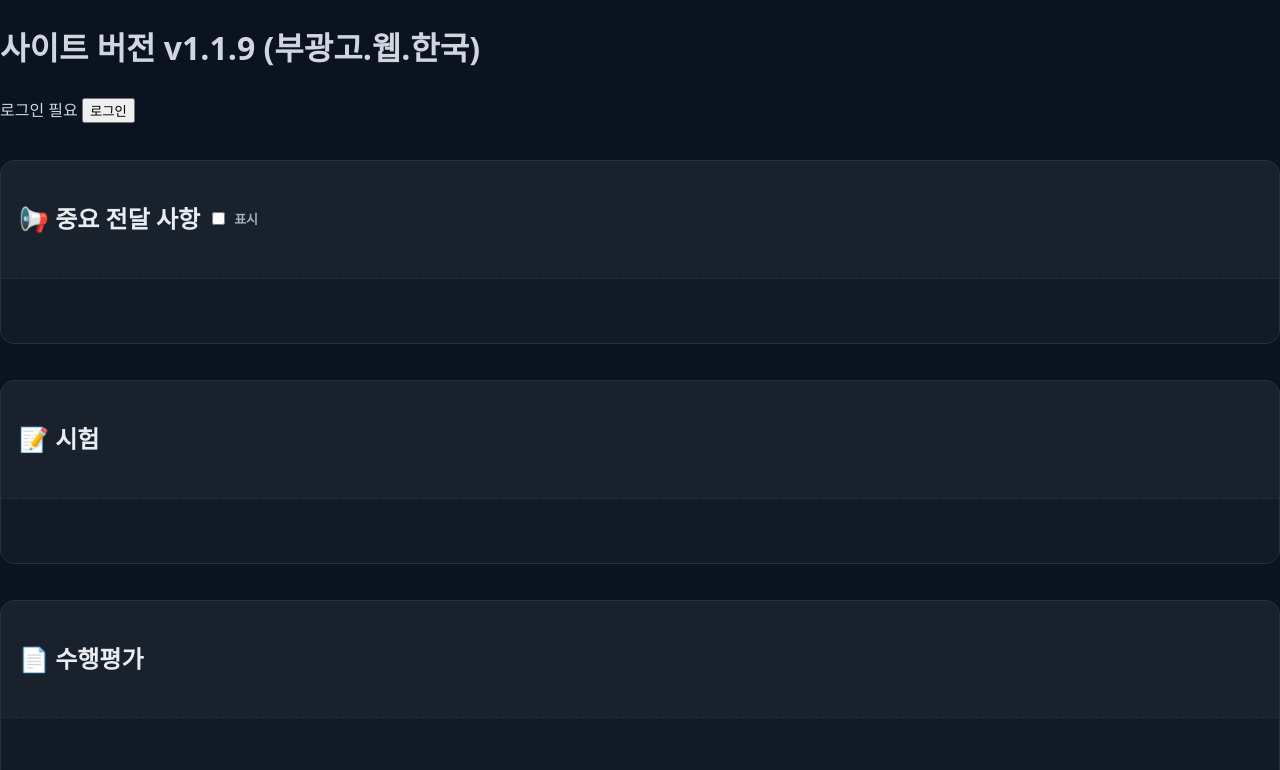
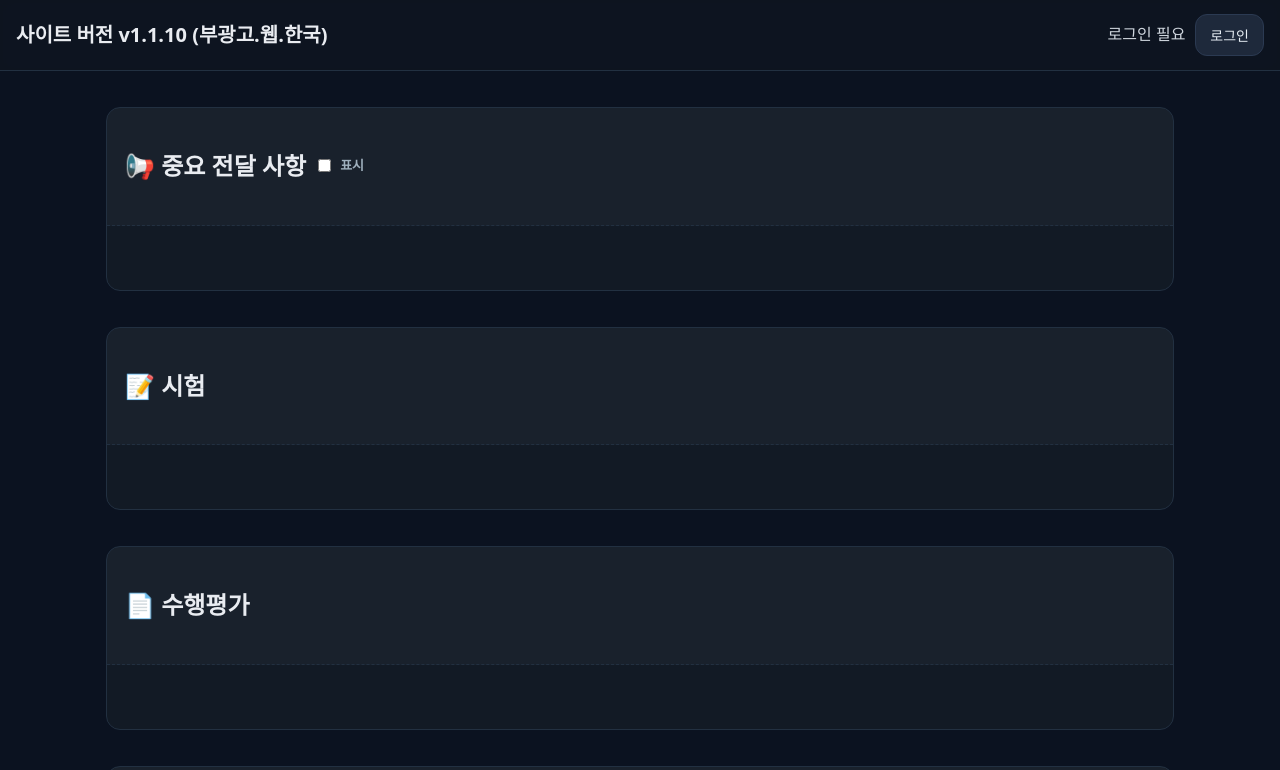
Before and after one commit to jinjin16436-hub/memo-site, a plain HTML site: page index.html in a window 1280 px wide. Shown: the top 770 px of the page. Drawn offline with Linux system fonts and the light colour scheme; no server answers.

Commit message:
Update index.html

```diff
--- a/index.html
+++ b/index.html
@@ -2,23 +2,25 @@
 <html lang="ko">
 <head>
   <meta charset="UTF-8">
-  <title>부광고.웹.한국</title>
-  <link rel="stylesheet" href="style.css?v=1.1.9">
+  <title>부광고 웹 한국</title>
+  <link rel="stylesheet" href="style.css?v=1.2.0">
+  <!-- Firebase v8 -->
   <script src="https://www.gstatic.com/firebasejs/8.10.1/firebase-app.js"></script>
   <script src="https://www.gstatic.com/firebasejs/8.10.1/firebase-auth.js"></script>
   <script src="https://www.gstatic.com/firebasejs/8.10.1/firebase-firestore.js"></script>
   <script src="env.js"></script>
 </head>
 <body>
-  <header>
-    <h1>사이트 버전 v1.1.9 (부광고.웹.한국)</h1>
-    <div class="user">
-      <span id="userInfo">로그인 필요</span>
-      <button id="loginBtn">로그인</button>
-      <button id="logoutBtn" style="display:none">로그아웃</button>
+  <header class="topbar">
+    <h1>사이트 버전 v1.1.10 (부광고.웹.한국)</h1>
+    <div class="auth">
+      <span id="userInfo">관리자만 로그인</span>
+      <button id="loginBtn" class="btn">로그인</button>
+      <button id="logoutBtn" class="btn btn--ghost" style="display:none">로그아웃</button>
     </div>
   </header>
 
+  <main class="container">
     <!-- 전달 사항 -->
     <section id="sec_notice" class="sec">
       <div class="section-head">
@@ -141,7 +143,7 @@
       </div>
     </section>
 
-  <!-- 📚 시간표 -->
+    <!-- 📚 시간표(NEIS) -->
     <section class="sec">
       <div class="section-head"><h2>📚 시간표(NEIS)</h2></div>
       <div class="section-body">
@@ -157,8 +159,9 @@
         <ul id="ttList" class="card-list" style="margin-top:16px"></ul>
       </div>
     </section>
+  </main>
 
   <div id="modal-root"></div>
-  <script src="app.js?v=1.1.9"></script>
+  <script src="app.js?v=1.2.0"></script>
 </body>
 </html>
```
Lines whose indentation alone changed are shown as unchanged.
